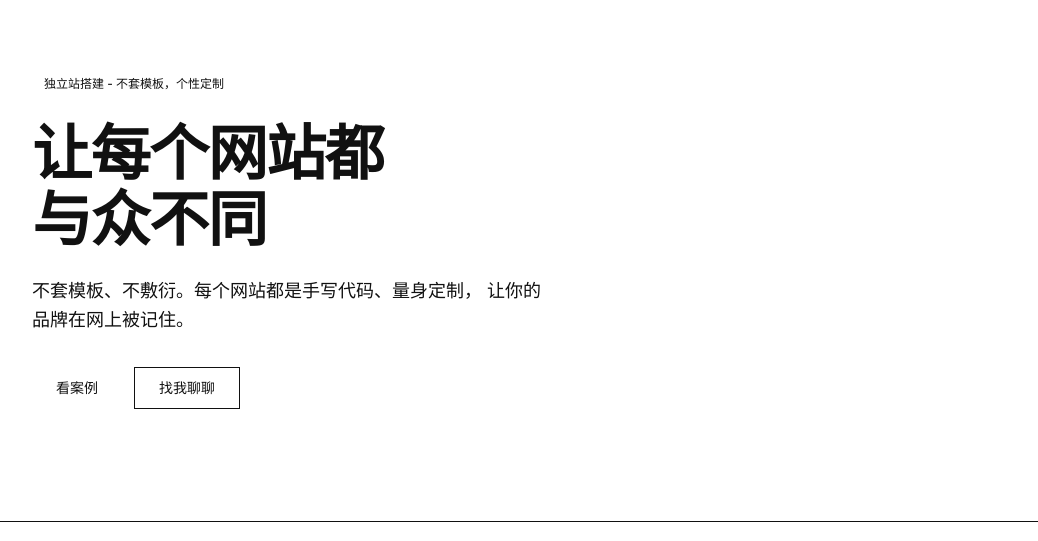
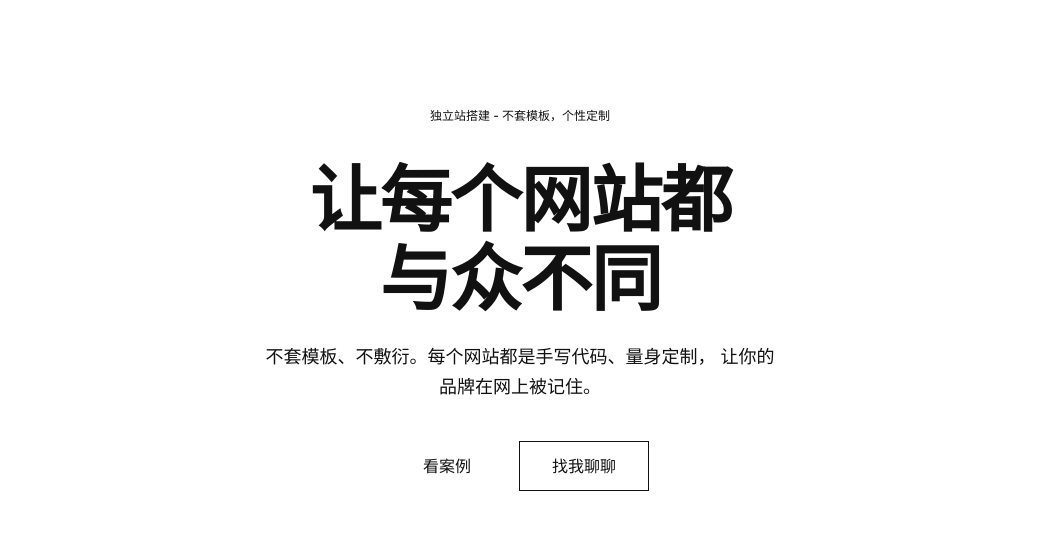
Before and after one commit to 106Lushtruncy106/portfolio, a Next.js app: page / in a window 1280 px wide. Shown: the part 123-664 px from the top of the page, without its empty margins (120-1158 px from the left). Built offline with nearby package versions, Linux system fonts and the light colour scheme; no server answers.

Commit message:
Hero居中对齐+字体放大

```diff
--- a/src/app/page.tsx
+++ b/src/app/page.tsx
@@ -41,14 +41,14 @@ export default function HomePage() {
   return (
     <>
       {/* Hero */}
-      <section className="max-w-5xl mx-auto px-6 pt-24 pb-20 md:pt-32 md:pb-28">
-        <div className="max-w-2xl">
+      <section className="max-w-5xl mx-auto px-6 pt-32 pb-24 md:pt-40 md:pb-32">
+        <div className="flex flex-col items-center text-center">
           <ScrollAnimator>
-            <Badge className="mb-6">独立站搭建 - 不套模板，个性定制</Badge>
+            <Badge className="mb-8">独立站搭建 - 不套模板，个性定制</Badge>
           </ScrollAnimator>
 
           <ScrollAnimator delay={0.15}>
-            <h1 className="text-4xl md:text-5xl lg:text-6xl font-bold leading-[1.1] tracking-tight">
+            <h1 className="text-5xl md:text-6xl lg:text-7xl font-bold leading-[1.1] tracking-tight">
               让每个网站都<br />
               与众不同
             </h1>
@@ -62,12 +62,12 @@ export default function HomePage() {
           </ScrollAnimator>
 
           <ScrollAnimator delay={0.45}>
-            <div className="mt-8 flex items-center gap-3">
+            <div className="mt-10 flex items-center gap-4">
               <Link href="/cases">
-                <Button>看案例</Button>
+                <Button size="lg">看案例</Button>
               </Link>
               <Link href="/contact">
-                <Button variant="outline">找我聊聊</Button>
+                <Button variant="outline" size="lg">找我聊聊</Button>
               </Link>
             </div>
           </ScrollAnimator>
```
